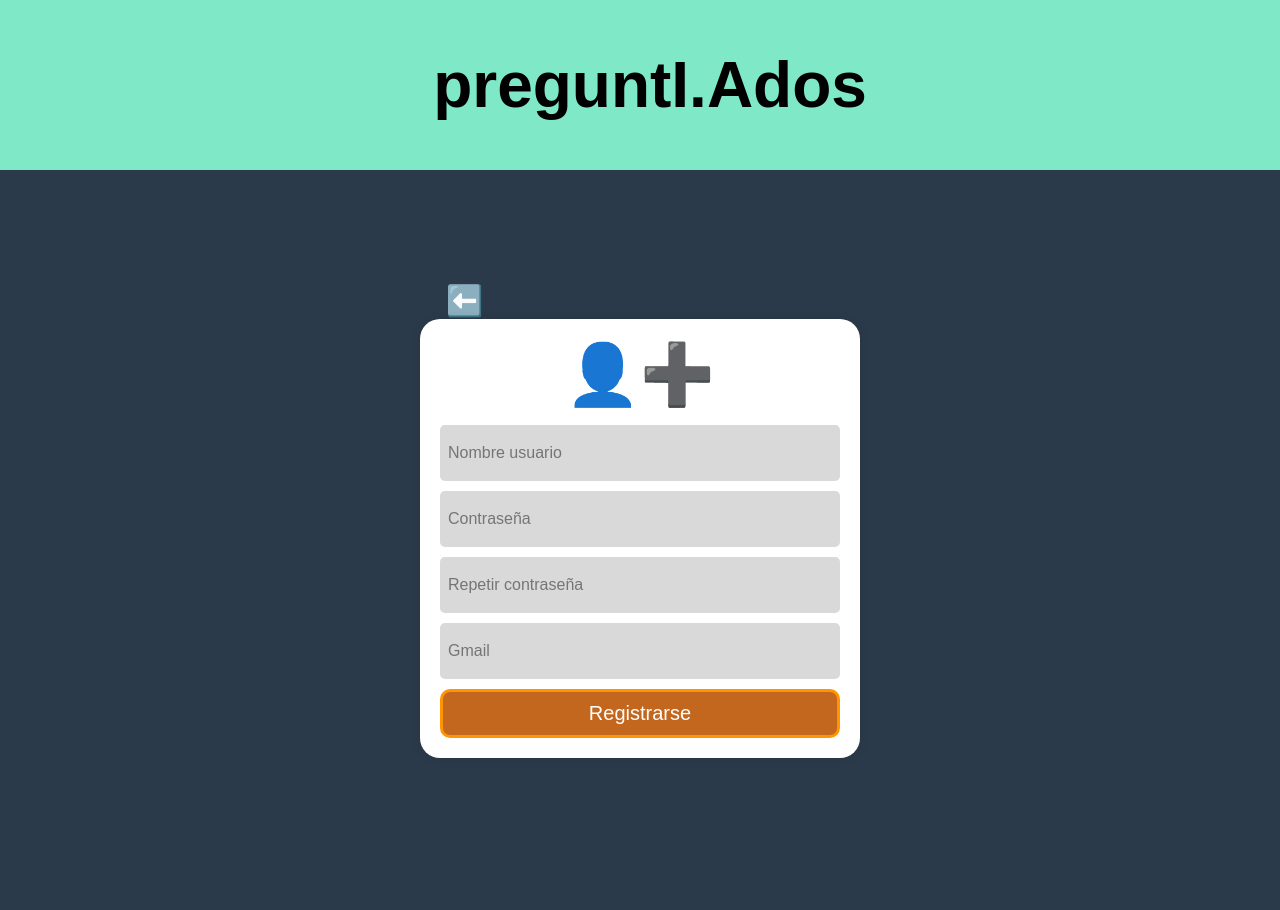
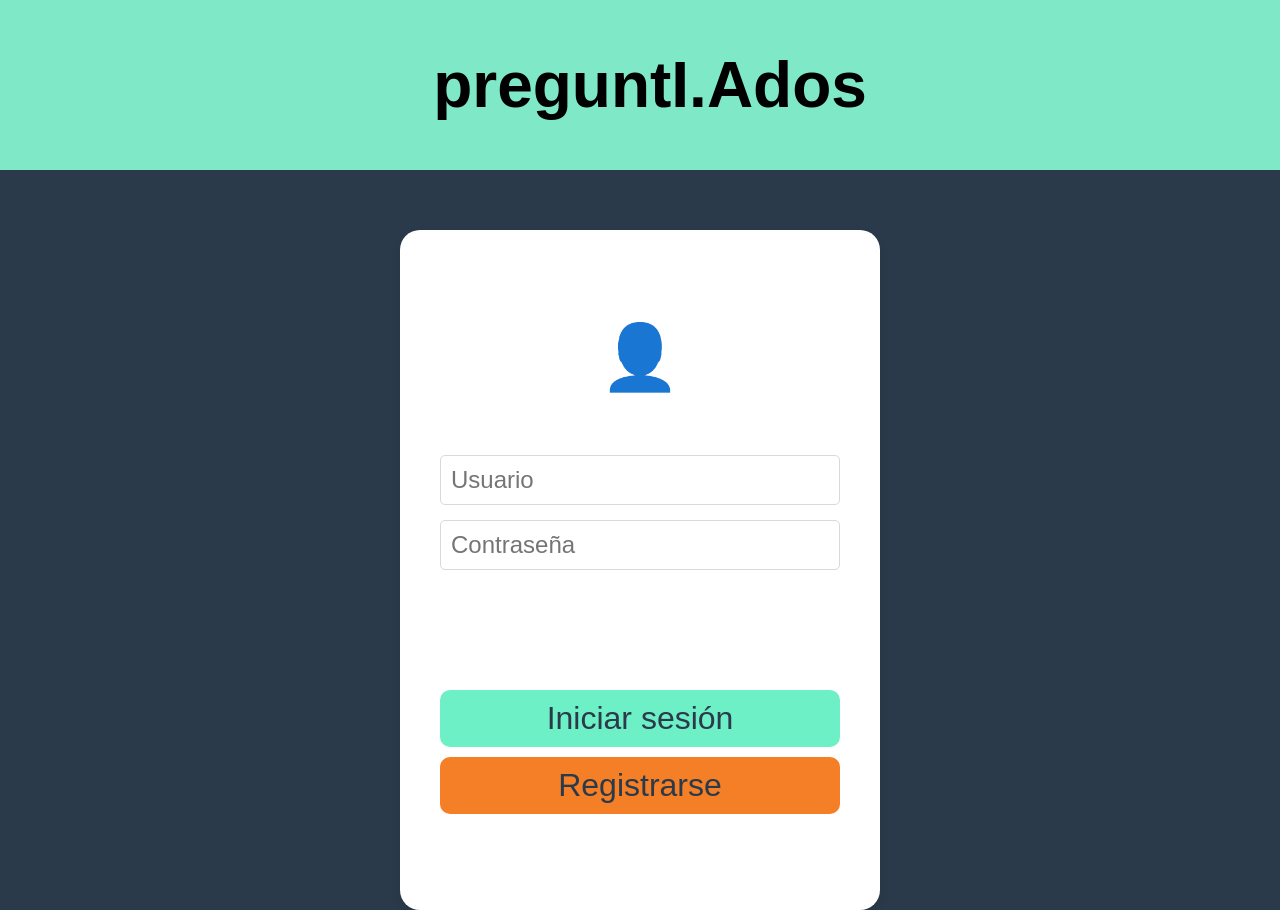
Before and after one commit to juanp33/frontendObligatorio, a React (Create React App) app in the folder frontend/: page / in a window 1280 px wide. Before the commit the page ends 870 px from the top, so only its background shows below. Built offline with nearby package versions, Linux system fonts and the light colour scheme; a web font is replaced by a local one.

Commit message:
Cambio minimo

```diff
--- a/frontend/src/App.js
+++ b/frontend/src/App.js
@@ -10,9 +10,9 @@ import PaginaRegistro from './pages/Registro';
 
 function HomePage() {
   return (
-    <PaginaRegistro>
+    <IniciarSesion>
 
-    </PaginaRegistro>
+    </IniciarSesion>
   );
 }
 
```
